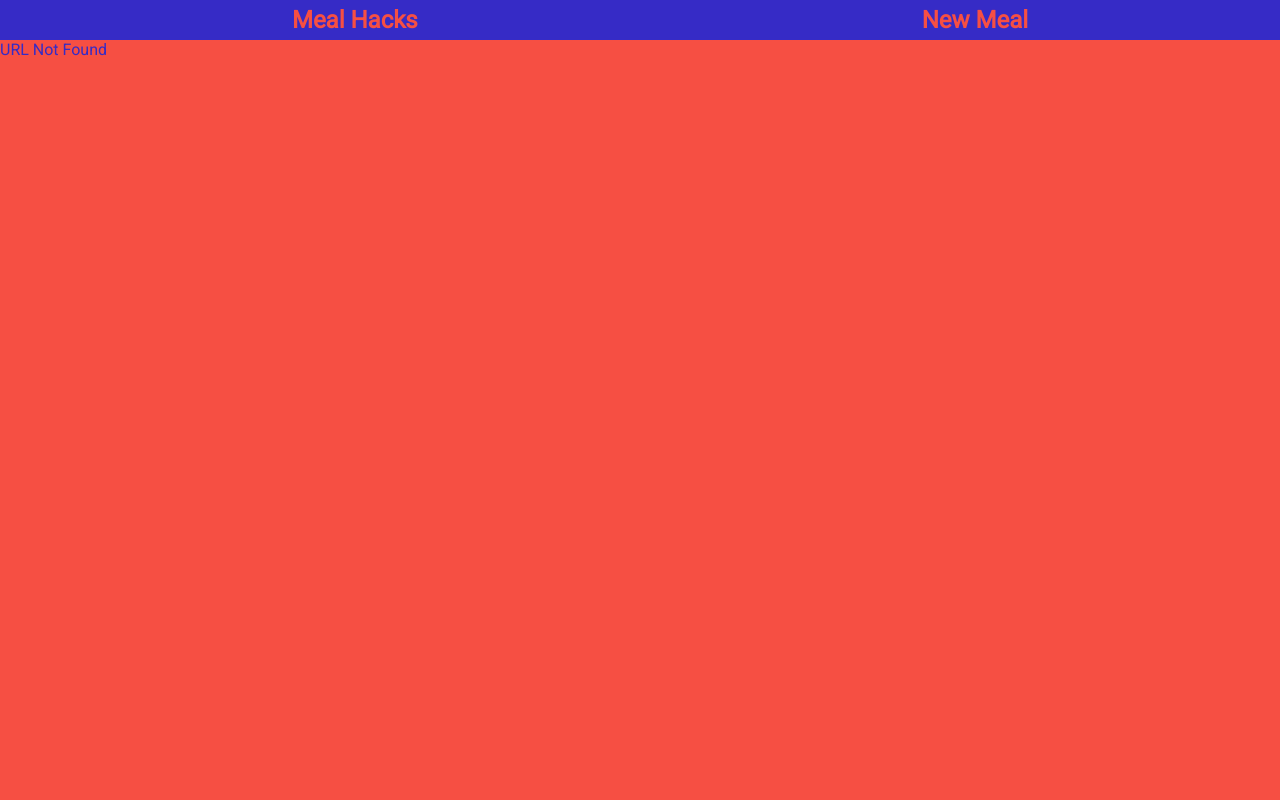
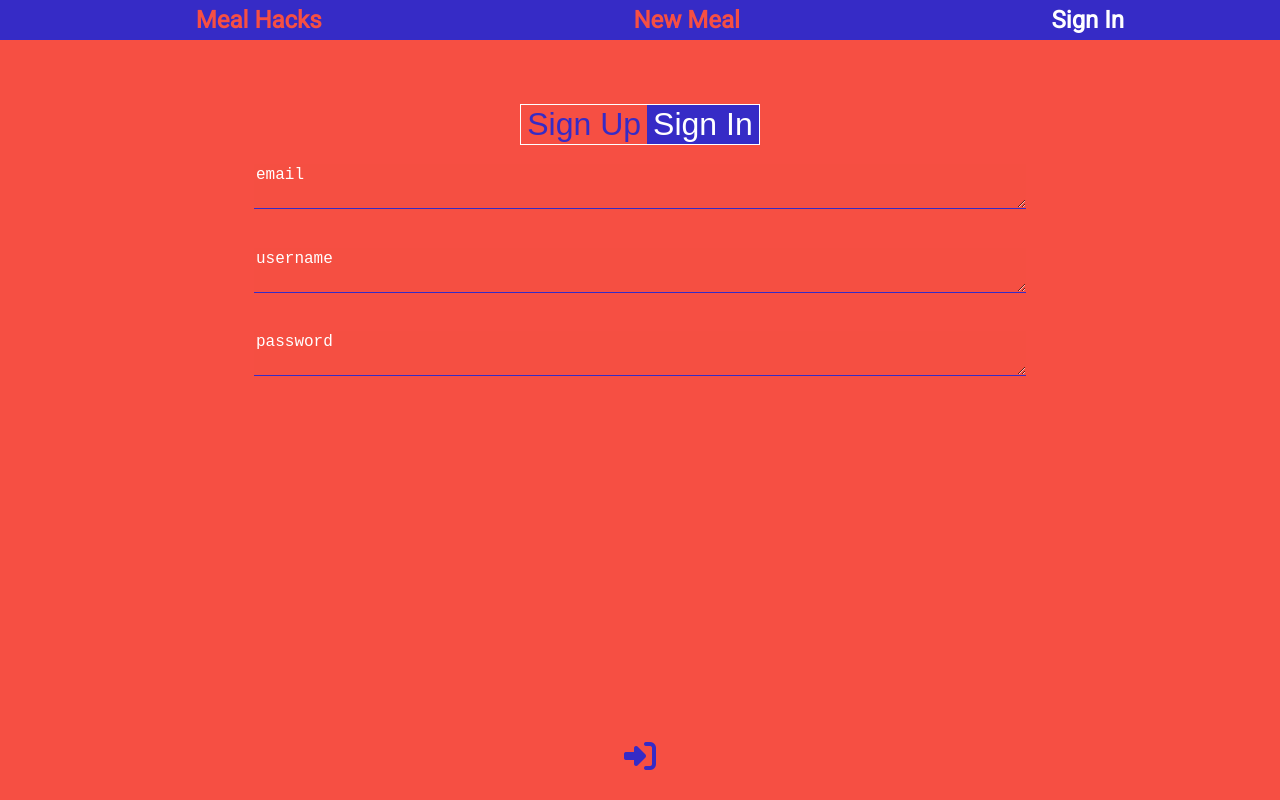
Before and after one commit to dartmouth-cs52-19S/lab4-sheppardrs, a React app: page /signInUp in a window 1280 px wide. Before the commit this address had no page. Built offline with nearby package versions, Linux system fonts and the light colour scheme.

Commit message:
got username addition working

```diff
--- a/src/actions/index.js
+++ b/src/actions/index.js
@@ -14,9 +14,9 @@ export const ActionTypes = {
 // const ROOT_URL = 'https://cs52-blog.herokuapp.com/api';
 const API_KEY = '?key=s_somers';
 // local testing
-// const ROOT_URL = 'http://localhost:9090/api';
+const ROOT_URL = 'http://localhost:9090/api';
 // heroku database
-const ROOT_URL = 'https://cs52blogs.herokuapp.com/api';
+// const ROOT_URL = 'https://cs52blogs.herokuapp.com/api';
 
 
 export function changePost(post) {
@@ -67,7 +67,8 @@ export function deletePost(id, history) {
   const hasHist = arguments.length === 2;
   // console.log(arguments.length); // from: https://stackoverflow.com/questions/411352/how-best-to-determine-if-an-argument-is-not-sent-to-the-javascript-function
   return (dispatch) => {
-    axios.delete(`${ROOT_URL}/posts/${id}${API_KEY}`, null, { headers: { authorization: localStorage.getItem('token') } })
+    console.log('in return of delete');
+    axios.delete(`${ROOT_URL}/posts/${id}${API_KEY}`, { headers: { authorization: localStorage.getItem('token') } })
       .then((response) => {
         if (hasHist) {
           history.push('/posts');
@@ -78,6 +79,7 @@ export function deletePost(id, history) {
         // dispatch({ type: ActionTypes.DELETE_POST });
       })
       .catch((error) => {
+        console.log('Error in delete post');
         dispatch({ type: ActionTypes.ERROR_SET, error });
       });
   };
@@ -170,16 +172,16 @@ export function signinUser({ email, password }, history) {
     }).catch((error) => {
       // hit an error -> do something else
       dispatch(authError(`Signin failed: ${error.response.data}`));
-      console.log('FAILED IN ACTION createPost');
+      console.log('FAILED IN ACTION signinUser');
     });
   };
 }
 
 // Same as signin but using signup route
-export function signupUser({ email, password }, history) {
+export function signupUser({ email, password, username }, history) {
   // from createPost
   return (dispatch) => {
-    axios.post(`${ROOT_URL}/signup`, { email, password }).then((response) => {
+    axios.post(`${ROOT_URL}/signup`, { email, password, username }).then((response) => {
       // do something with the response.data (some json)
       localStorage.setItem('token', response.data.token);
       history.push('/');
--- a/src/components/app.js
+++ b/src/components/app.js
@@ -1,6 +1,7 @@
+/* eslint-disable new-cap */
 import React from 'react';
 import {
-  BrowserRouter as Router, Route, NavLink, Switch,
+  BrowserRouter as Router, Route, Switch,
 } from 'react-router-dom';
 // import Counter from '../containers/counter';
 // import Controls from '../containers/controls';
@@ -8,22 +9,25 @@ import Posts from '../containers/posts';
 import Post from '../containers/post';
 import Create from '../containers/create';
 import EditPost from '../containers/edit';
+import SignIn from '../containers/signIn';
+import Nav from '../containers/nav';
+import RequireAuth from '../containers/requireAuth';
 
 
 const FallBack = (props) => {
   return <div>URL Not Found</div>;
 };
 
-const Nav = (props) => {
-  return (
-    <nav>
-      <ul>
-        <li><NavLink to="/" exact>Meal Hacks</NavLink></li>
-        <li><NavLink to="/posts/new">New Meal</NavLink></li>
-      </ul>
-    </nav>
-  );
-};
+// const Nav = (props) => {
+//   return (
+//     <nav>
+//       <ul>
+//         <li><NavLink to="/" exact>Meal Hacks</NavLink></li>
+//         <li><NavLink to="/posts/new">New Meal</NavLink></li>
+//       </ul>
+//     </nav>
+//   );
+// };
 
 
 const App = (props) => {
@@ -34,9 +38,10 @@ const App = (props) => {
         <Switch>
           <Route exact path="/" component={Posts} />
           <Route exact path="/posts" component={Posts} />
-          <Route exact path="/posts/new" component={Create} />
+          <Route exact path="/posts/new" component={RequireAuth(Create)} />
           <Route exact path="/posts/:postID" component={Post} />
-          <Route exact path="/posts/:postID/edit" component={EditPost} />
+          <Route exact path="/posts/:postID/edit" component={RequireAuth(EditPost)} />
+          <Route exact path="/signInUp" component={SignIn} />
           <Route component={FallBack} />
         </Switch>
       </div>
--- a/src/components/miniPost.js
+++ b/src/components/miniPost.js
@@ -28,6 +28,7 @@ class MiniPost extends React.Component {
             role="button"
           />
           <h2>{this.props.post.tags}</h2>
+          <h2>{this.props.post.authorName}</h2>
         </div>
         <img src={this.props.post.cover_url} alt="cover" />
         {/* <div className="post-main">
--- /dev/null
+++ b/src/components/nav.js
@@ -0,0 +1,22 @@
+import React from 'react';
+import { NavLink } from 'react-router-dom';
+
+const Nav = (props) => {
+  const signInUpOut = !props.authenticated ? (
+    <li><NavLink to="/signInUp" exact>Sign In</NavLink></li>
+  ) : (
+    <li><button type="button" onClick={() => props.signOut(props.history)}>Sign Out</button></li>
+  );
+
+  return (
+    <nav>
+      <ul>
+        <li><NavLink to="/" exact>Meal Hacks</NavLink></li>
+        <li><NavLink to="/posts/new">New Meal</NavLink></li>
+        {signInUpOut}
+      </ul>
+    </nav>
+  );
+};
+
+export default Nav;
--- /dev/null
+++ b/src/components/signIn.js
@@ -0,0 +1,90 @@
+import React, { Component } from 'react';
+
+class SignIn extends Component {
+  constructor(props) {
+    super(props);
+
+    this.state = {
+      email: '',
+      password: '',
+      username: '',
+      signIn: true,
+    };
+
+    this.submit = this.submit.bind(this);
+    this.edit = this.edit.bind(this);
+  }
+
+  submit(e) {
+    e.preventDefault();
+    if (this.state.signIn) {
+      this.props.signIn({ email: this.state.email, password: this.state.password, username: this.state.username }, this.props.history);
+    } else {
+      this.props.signUp({ email: this.state.email, password: this.state.password, username: this.state.username }, this.props.history);
+    }
+  }
+
+  edit(e) {
+    e.preventDefault();
+    this.setState({ [e.target.name]: e.target.value });
+    // this.props.changePost(Object.assign({}, this.props.post, { [e.target.name]: e.target.value }));
+  }
+
+  render() {
+    if (this.props.authenticated) {
+      return (
+        <div className="full-sign">
+          You are already signed in!
+          Sign out using the link in the navbar (top right).
+        </div>
+      );
+    }
+
+    const signInClass = this.state.signIn ? 'sign-button-active' : 'sign-button';
+    const signUpClass = this.state.signIn ? 'sign-button' : 'sign-button-active';
+
+    return (
+      <form onSubmit={this.submit} className="full-sign">
+        <span className="toggle">
+          <button className={signUpClass} type="button" onClick={() => this.setState({ signIn: false })} value="Submit">
+            Sign Up
+          </button>
+          <button className={signInClass} type="button" onClick={() => this.setState({ signIn: true })} value="Submit">
+            Sign In
+          </button>
+        </span>
+        <div className="post-header-full">
+          {/* <div><img src={this.props.post.cover_url} alt="cover" /></div> */}
+          <textarea
+            type="email"
+            name="email"
+            placeholder="email"
+            value={this.state.email}
+            onChange={this.edit}
+          />
+          <textarea
+            type="username"
+            name="username"
+            placeholder="username"
+            value={this.state.username}
+            onChange={this.edit}
+          />
+          <textarea
+            type="password"
+            name="password"
+            placeholder="password"
+            value={this.state.password}
+            onChange={this.edit}
+          />
+        </div>
+        <div className="buttons">
+          <button className="save-button" type="submit" value="Submit">
+            <i className="fas fa-sign-in-alt" />
+          </button>
+        </div>
+      </form>
+    );
+  }
+}
+
+export default SignIn;
--- /dev/null
+++ b/src/containers/nav.js
@@ -0,0 +1,12 @@
+import { withRouter } from 'react-router-dom';
+import { connect } from 'react-redux';
+import { signoutUser } from '../actions';
+import Nav from '../components/nav';
+
+const mapStateToProps = state => (
+  {
+    authenticated: state.auth.authenticated,
+  }
+);
+
+export default withRouter(connect(mapStateToProps, { signOut: signoutUser })(Nav));
--- /dev/null
+++ b/src/containers/requireAuth.js
@@ -0,0 +1,31 @@
+import React, { Component } from 'react';
+import { connect } from 'react-redux';
+
+export default function (ComposedComponent) {
+  class RequireAuth extends Component {
+    // if not authenticated redirect to sign in
+    componentWillMount() {
+      if (!this.props.authenticated) {
+        this.props.history.push('/signInUp');
+      }
+    }
+
+    componentWillUpdate(nextProps) {
+      if (!nextProps.authenticated) {
+        this.props.history.push('/signInUp');
+      }
+    }
+
+    render() {
+      return (<ComposedComponent {...this.props} />);
+    }
+  }
+
+  const mapStateToProps = state => (
+    {
+      authenticated: state.auth.authenticated,
+    }
+  );
+
+  return connect(mapStateToProps, null)(RequireAuth);
+}
--- /dev/null
+++ b/src/containers/signIn.js
@@ -0,0 +1,12 @@
+import { withRouter } from 'react-router-dom';
+import { connect } from 'react-redux';
+import { signinUser, signupUser } from '../actions';
+import SignIn from '../components/signIn';
+
+const mapStateToProps = state => (
+  {
+    authenticated: state.auth.authenticated,
+  }
+);
+
+export default withRouter(connect(mapStateToProps, { signIn: signinUser, signUp: signupUser })(SignIn));
--- a/src/style.scss
+++ b/src/style.scss
@@ -36,6 +36,15 @@ nav ul {
 nav li {
   font-weight: 900;
   font-size: 18pt;
+}
+nav li button {
+  color: $background;
+  font-size: 18pt;
+}
+nav li button:hover {
+  font-size: 19pt;
+  transition: ease .5s;
+  color: $background;
 }
 nav li:hover {
   font-size: 19pt;
@@ -224,3 +233,33 @@ textarea {
 textarea::placeholder {
   color: $text-hover;
 }
+
+// sign in form
+.full-sign {
+  height: 30%;
+  width: 75%;
+  display: flex;
+  flex-direction: column;
+  justify-content: center;
+  align-items: center;
+  margin: 5% 12.5%;
+}
+// .addnote {
+//   display: flex;
+//   flex-flow: column;
+// }
+.sign-button-active {
+  color: white;
+  background-color: $accent;
+  transition: ease .5s;
+}
+.sign-button {
+  color: $accent;
+  transition: ease .5s;
+}
+.toggle {
+  // display: flex;
+  border: solid white 1pt;
+  display: inline-block; // without this thespan is too small.
+  align-self: center;
+}
```
